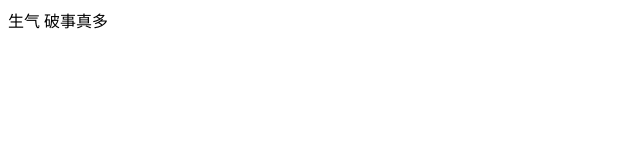
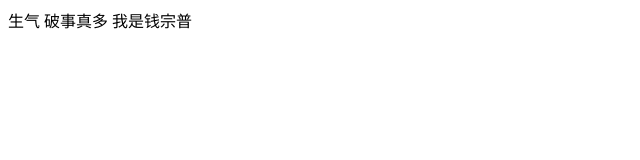
Before and after one commit to Zhujie2020/first-cooperation, a plain HTML site: page play.html in a window 1280 px wide. Shown: the whole page, without its empty margins (0-640 px from the left). Drawn offline with Linux system fonts and the light colour scheme.

Commit message:
我是钱宗普加的play

```diff
--- a/play.html
+++ b/play.html
@@ -7,5 +7,6 @@
 </head>
 <body>
     生气  破事真多
+    我是钱宗普
 </body>
 </html>
```
